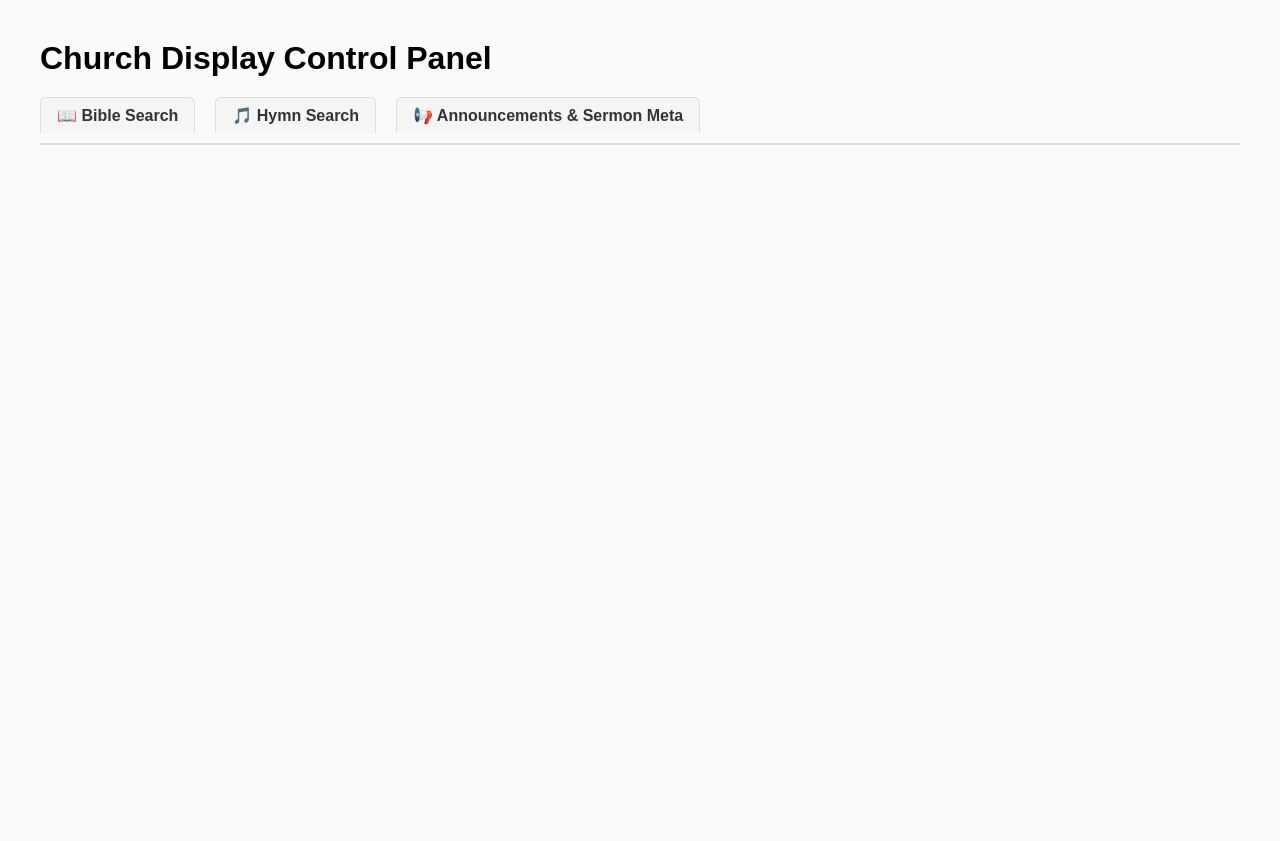
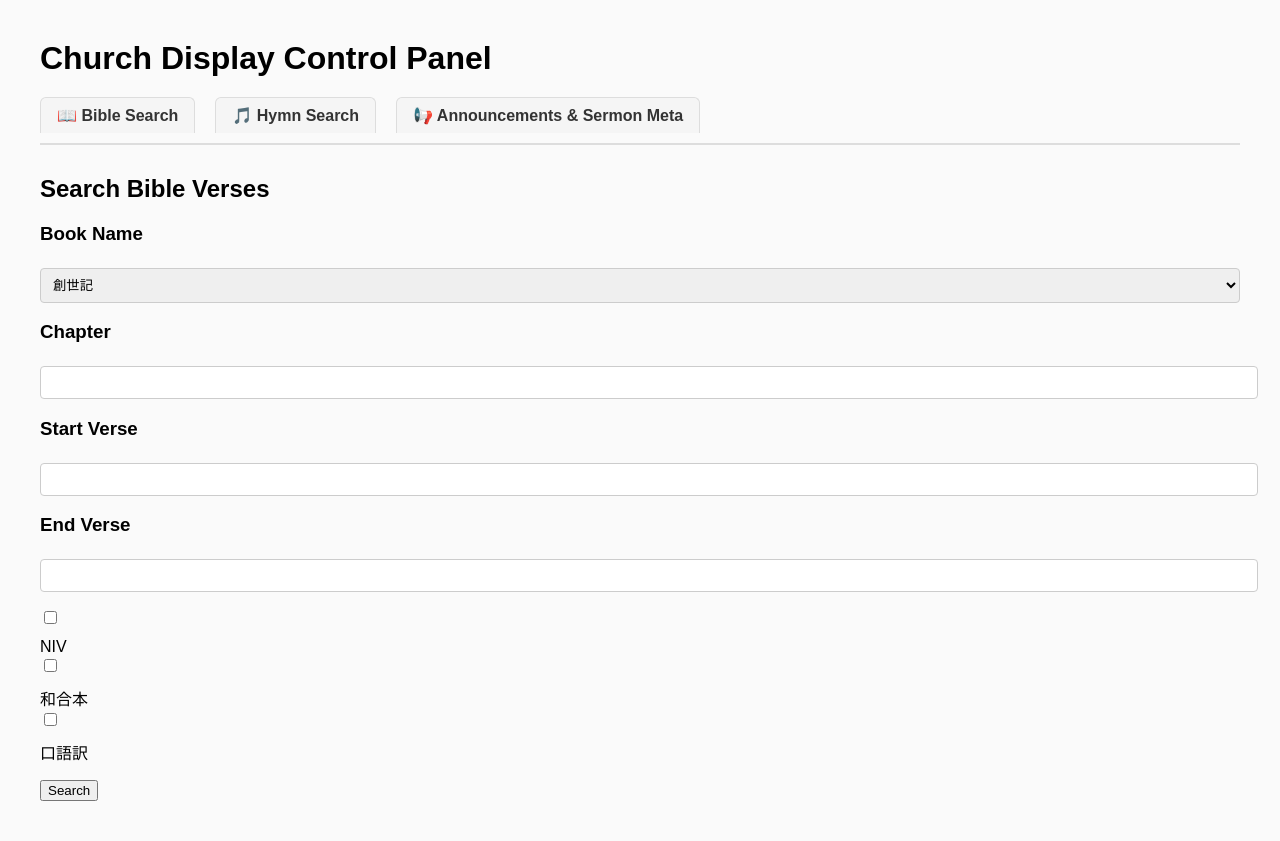
Before and after one commit to RickyShie/church_presentation_app_v1, a Flask app: page /bible_search in a window 1280 px wide. Before the commit the page ends 145 px from the top, so only its background shows below. Run offline with Flask 3, Linux system fonts and the light colour scheme; some libraries are stand-ins or nearby versions.

Commit message:
feat (bible_search_form): Implement BibleSearchForm to search for Bible verses.

```diff
--- /dev/null
+++ b/app/forms.py
@@ -0,0 +1,122 @@
+from flask_wtf import FlaskForm
+from wtforms import StringField, IntegerField, SelectMultipleField, SelectField, SubmitField
+from wtforms.validators import DataRequired, NumberRange
+from wtforms.widgets import ListWidget, CheckboxInput
+from wtforms.validators import ValidationError
+
+bible_book_choices = [
+    ("GEN", "創世記"),
+    ("EXO", "出埃及記"),
+    ("LEV", "利未記"),
+    ("NUM", "民數記"),
+    ("DEU", "申命記"),
+    ("JOS", "約書亞記"),
+    ("JDG", "士師記"),
+    ("RUT", "路得記"),
+    ("1SA", "撒母耳記上"),
+    ("2SA", "撒母耳記下"),
+    ("1KI", "列王紀上"),
+    ("2KI", "列王紀下"),
+    ("1CH", "歷代志上"),
+    ("2CH", "歷代志下"),
+    ("EZR", "以斯拉記"),
+    ("NEH", "尼希米記"),
+    ("EST", "以斯帖記"),
+    ("JOB", "約伯記"),
+    ("PSA", "詩篇"),
+    ("PRO", "箴言"),
+    ("ECC", "傳道書"),
+    ("SNG", "雅歌"),
+    ("ISA", "以賽亞書"),
+    ("JER", "耶利米書"),
+    ("LAM", "耶利米哀歌"),
+    ("EZK", "以西結書"),
+    ("DAN", "但以理書"),
+    ("HOS", "何西阿書"),
+    ("JOL", "約珥書"),
+    ("AMO", "阿摩司書"),
+    ("OBA", "俄巴底亞書"),
+    ("JON", "約拿書"),
+    ("MIC", "彌迦書"),
+    ("NAM", "那鴻書"),
+    ("HAB", "哈巴谷書"),
+    ("ZEP", "西番雅書"),
+    ("HAG", "哈該書"),
+    ("ZEC", "撒迦利亞書"),
+    ("MAL", "瑪拉基書"),
+    ("MAT", "馬太福音"),
+    ("MRK", "馬可福音"),
+    ("LUK", "路加福音"),
+    ("JHN", "約翰福音"),
+    ("ACT", "使徒行傳"),
+    ("ROM", "羅馬書"),
+    ("1CO", "哥林多前書"),
+    ("2CO", "哥林多後書"),
+    ("GAL", "加拉太書"),
+    ("EPH", "以弗所書"),
+    ("PHP", "腓立比書"),
+    ("COL", "歌羅西書"),
+    ("1TH", "帖撒羅尼迦前書"),
+    ("2TH", "帖撒羅尼迦後書"),
+    ("1TI", "提摩太前書"),
+    ("2TI", "提摩太後書"),
+    ("TIT", "提多書"),
+    ("PHM", "腓利門書"),
+    ("HEB", "希伯來書"),
+    ("JAS", "雅各書"),
+    ("1PE", "彼得前書"),
+    ("2PE", "彼得後書"),
+    ("1JN", "約翰一書"),
+    ("2JN", "約翰二書"),
+    ("3JN", "約翰三書"),
+    ("JUD", "猶大書"),
+    ("REV", "啟示錄"),
+]
+
+def AtLeastOneSelected(form, field):
+    if not field.data or len(field.data) == 0:
+        raise ValidationError("You must select at least one option.")
+
+class BibleSearchForm(FlaskForm):
+    book_name = SelectField("Book Name", choices=bible_book_choices, validators=[DataRequired()])
+    chapter = IntegerField(
+        "Chapter",
+        validators=[
+            DataRequired(),
+            NumberRange(min=1, message="Chapter must be a positive number.")
+        ]
+    )
+    start_verse = IntegerField(
+        "Start Verse",
+        validators=[
+            DataRequired(),
+            NumberRange(min=1, message="Verse number must be a positive number.")
+        ]
+    )
+    end_verse = IntegerField(
+        "End Verse",
+        validators=[
+            DataRequired(),
+            NumberRange(min=1, message="Verse number must be a positive number.")
+        ]
+    )
+    translations = SelectMultipleField(
+        "Choose Bible Translations",
+        choices=[("NIV", "NIV"), ("CUNP", "和合本"), ("KOUGO", "口語訳")],
+        option_widget=CheckboxInput(),
+        widget=ListWidget(prefix_label=False),
+        validators=[AtLeastOneSelected]
+    )
+
+    def validate(self, extra_validators=None):
+        # Run default validation first
+        if not super().validate(extra_validators):
+            return False
+
+        # Cross-field check
+        if self.start_verse.data and self.end_verse.data:
+            if self.start_verse.data > self.end_verse.data:
+                self.end_verse.errors.append("End verse must be greater than or equal to start verse.")
+                return False
+        return True
+    submit = SubmitField("Search")
--- a/app/routes.py
+++ b/app/routes.py
@@ -1,5 +1,6 @@
 from flask import render_template, flash, redirect, url_for
 from app import app, socketio
+from app.forms import BibleSearchForm
 
 @app.route("/")
 @app.route("/index")
@@ -7,9 +8,12 @@ def index():
     return render_template("base.html")
 
 
-@app.route("/bible_search")
+@app.route("/bible_search", methods=["GET", "POST"])
 def bible_search():
-    return render_template("bible_search_form.html")
+    form = BibleSearchForm()
+    if form.validate_on_submit():
+        return render_template("bible_search_form.html", form=form) # redirect(url_for("index"))
+    return render_template("bible_search_form.html", form=form)
 
 @app.route("/display")
 def display():
--- a/app/templates/base.html
+++ b/app/templates/base.html
@@ -14,7 +14,7 @@
   <h1>Church Display Control Panel</h1>
 
   <div class="nav-tabs">
-    <a id="bible-search" href="#" class="tab {% if active_tab == 'bible' %}active{% endif %} control_button">📖 Bible Search</a>
+    <a id="bible-search" href="{{ url_for('bible_search') }}" class="tab {% if active_tab == 'bible' %}active{% endif %} control_button">📖 Bible Search</a>
     <a id="hymn-search" href="#" class="tab {% if active_tab == 'hymn' %}active{% endif %} control_button">🎵 Hymn Search</a>
     <a id="display-announcement" href="#" class="tab {% if active_tab == 'announcements' %}active{% endif %} control_button">📢 Announcements & Sermon Meta</a>
   </div>
--- a/app/templates/bible_search_form.html
+++ b/app/templates/bible_search_form.html
@@ -1,2 +1,48 @@
 {% extends "base.html" %}
 {% block title %}Bible Search Form{% endblock %}
+{% block content %}
+<h2>Search Bible Verses</h2>
+<form action="" method="post" novalidate>
+    {{ form.hidden_tag() }}
+    <h3>{{ form.book_name.label }}</h3>
+    <p>
+        {{ form.book_name }}
+        {% for error in form.book_name.errors %}
+         <span style="color: red;">[{{ error }}]</span>
+        {% endfor %}
+    </p>
+    <h3>{{ form.chapter.label }}</h3>
+    <p>
+        {{ form.chapter }}
+        {% for error in form.chapter.errors %}
+         <span style="color: red;">[{{ error }}]</span>
+        {% endfor %}
+    </p>
+    <h3>{{ form.start_verse.label }}</h3>
+    <p>
+        {{ form.start_verse }}
+        {% for error in form.start_verse.errors %}
+         <span style="color: red;">[{{ error }}]</span>
+        {% endfor %}
+    </p>
+    <h3>{{ form.end_verse.label }}</h3>
+    <p>
+        {{ form.end_verse }}
+        {% for error in form.end_verse.errors %}
+         <span style="color: red;">[{{ error }}]</span>
+        {% endfor %}
+    </p>
+    <p>
+        {% for subfield in form.translations %}
+        <div>
+            {{ subfield }}{{ subfield.label }}
+        </div>
+        {% endfor %}
+        {% for error in form.translations.errors %}
+         <span style="color: red;">[{{ error }}]</span>
+        {% endfor %}
+    </p>
+    {{ form.submit }}
+</form>
+
+{% endblock %}
```
